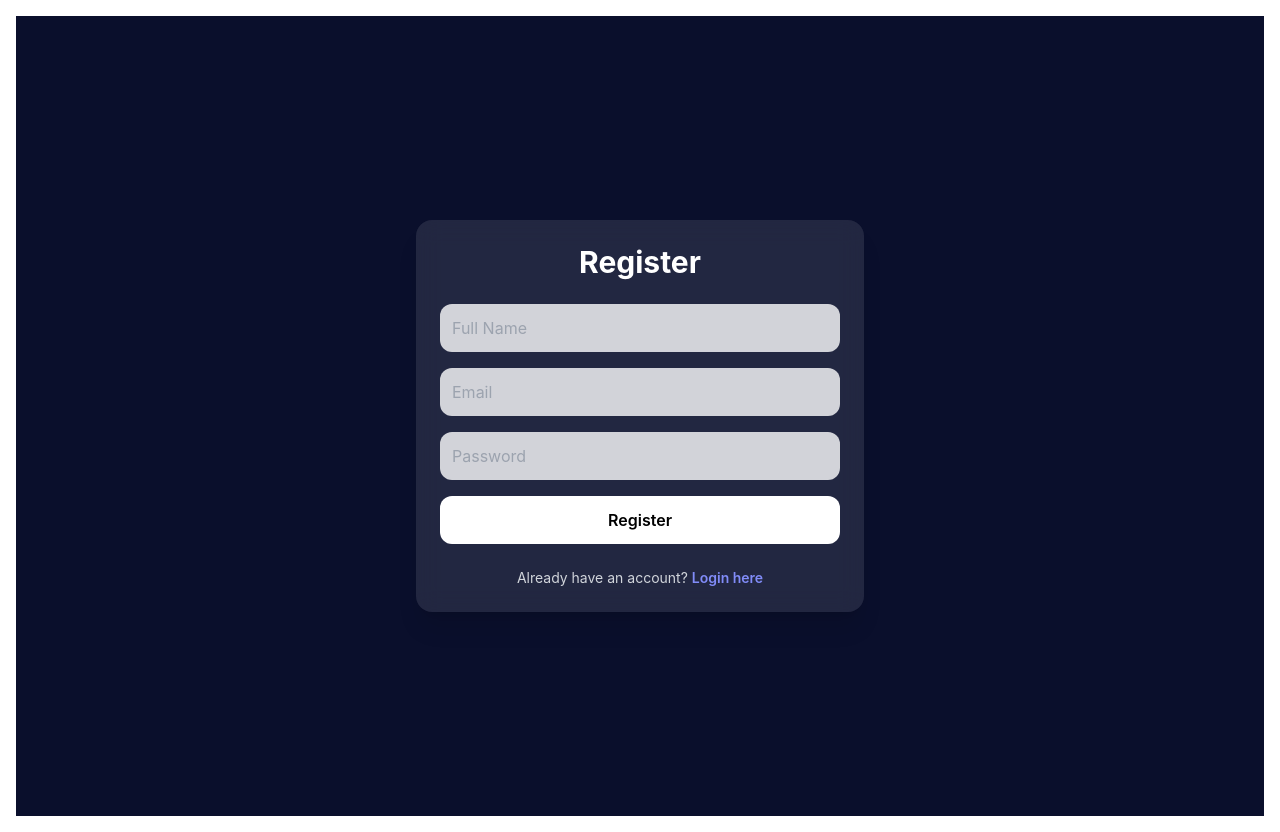
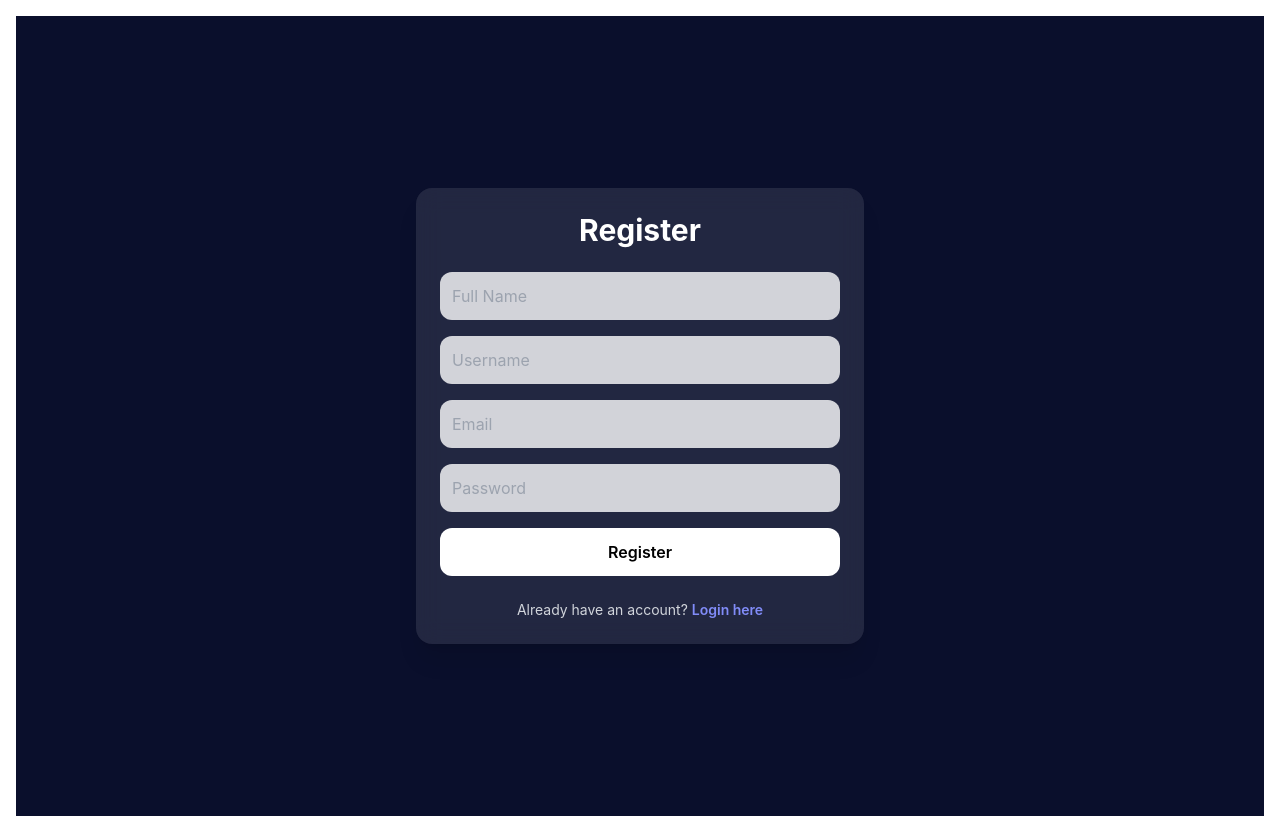
Before and after one commit to Fadel-31/socialnetwork-frontend, a React (Vite) app: page /register in a window 1280 px wide. Built offline with nearby package versions, Linux system fonts and the light colour scheme; no server answers.

Commit message:
Add username field to registration form

```diff
--- a/src/pages/Register.jsx
+++ b/src/pages/Register.jsx
@@ -3,7 +3,13 @@ import { useNavigate, Link } from "react-router-dom";
 import { motion } from "framer-motion";
 
 const Register = () => {
-  const [formData, setFormData] = useState({ name: "", email: "", password: "" });
+  // Add username in formData state
+  const [formData, setFormData] = useState({
+    name: "",
+    username: "",
+    email: "",
+    password: "",
+  });
   const [message, setMessage] = useState("");
   const navigate = useNavigate();
 
@@ -15,17 +21,20 @@ const Register = () => {
     e.preventDefault();
 
     try {
-      const res = await fetch("https://socialnetwork-backend-production-7e1a.up.railway.app/api/auth/register", {
-        method: "POST",
-        headers: { "Content-Type": "application/json" },
-        body: JSON.stringify(formData),
-      });
+      const res = await fetch(
+        "https://socialnetwork-backend-production-7e1a.up.railway.app/api/auth/register",
+        {
+          method: "POST",
+          headers: { "Content-Type": "application/json" },
+          body: JSON.stringify(formData),
+        }
+      );
 
       const data = await res.json();
 
       if (res.ok) {
         setMessage("✅ Registered successfully! You can now log in.");
-        setFormData({ name: "", email: "", password: "" }); // Clear form
+        setFormData({ name: "", username: "", email: "", password: "" }); // Clear form
         setTimeout(() => navigate("/login"), 3000);
       } else {
         setMessage(data.message || "❌ Registration failed");
@@ -56,6 +65,18 @@ const Register = () => {
               value={formData.name}
               onChange={handleChange}
               placeholder="Full Name"
+              required
+              className="w-full bg-white/80 text-black p-2 sm:p-3 rounded-xl outline-none text-sm sm:text-base focus:ring-2 focus:ring-indigo-400"
+            />
+            {/* New username input */}
+            <motion.input
+              whileFocus={{ scale: 1.03 }}
+              transition={{ duration: 0.2 }}
+              type="text"
+              name="username"
+              value={formData.username}
+              onChange={handleChange}
+              placeholder="Username"
               required
               className="w-full bg-white/80 text-black p-2 sm:p-3 rounded-xl outline-none text-sm sm:text-base focus:ring-2 focus:ring-indigo-400"
             />
```
